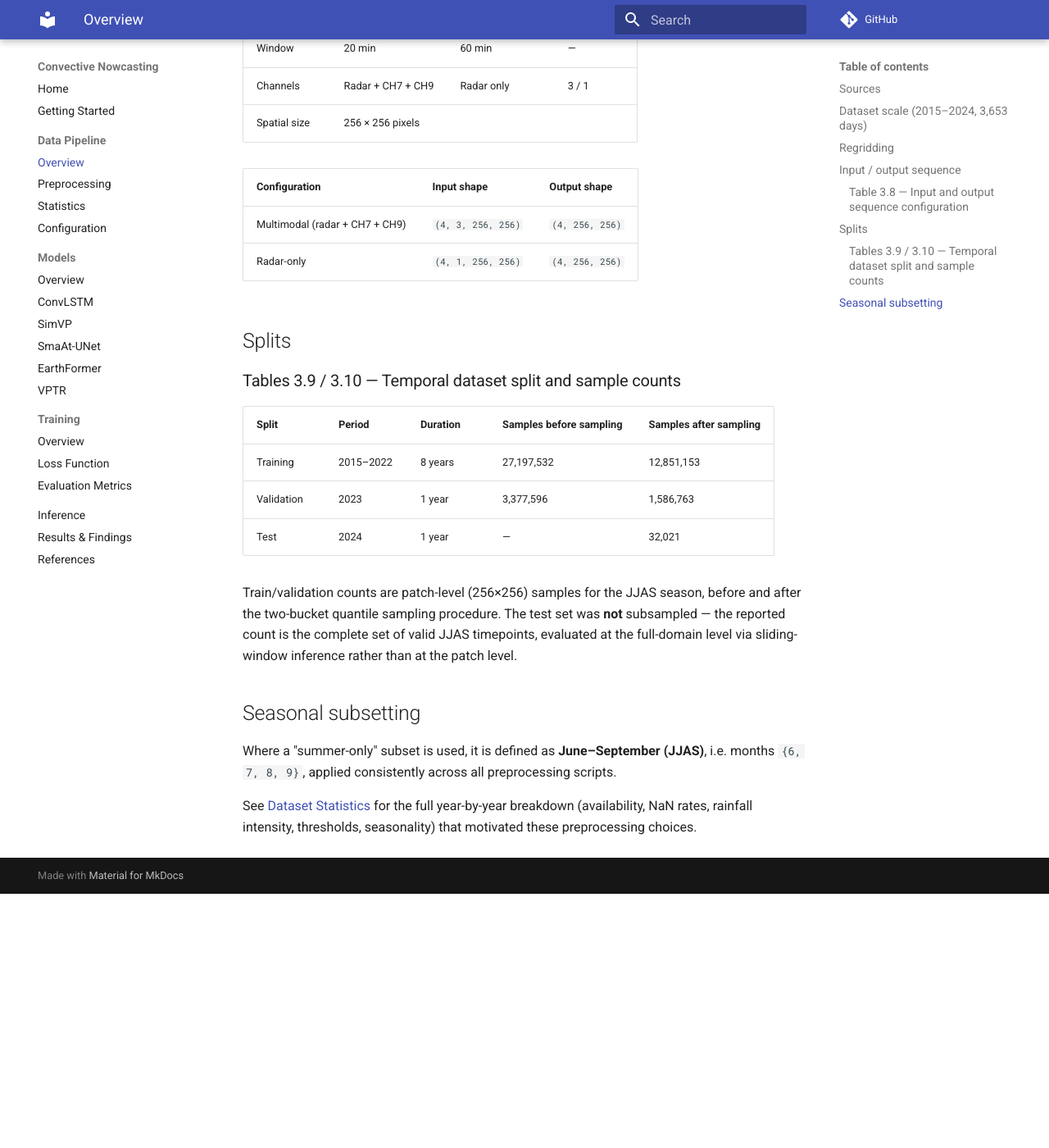
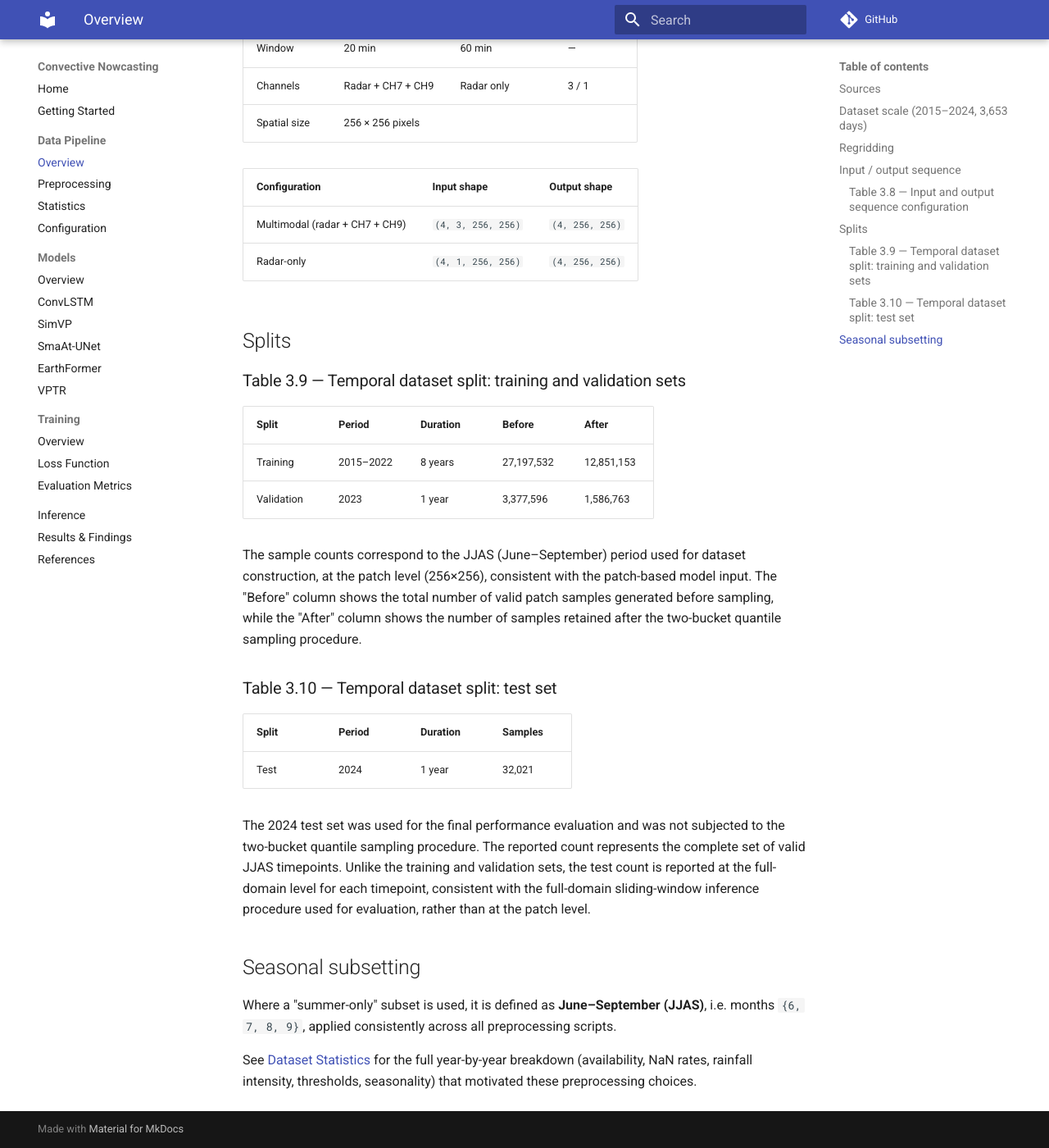
Before and after one commit to atikul-islam-sajib/convective-nowcasting, an MkDocs documentation site: the page built from docs/data/overview.md, in a window 1280 px wide and 1400 px high, scrolled down 1455 px. Shown: the whole window at 82% size. Built offline with MkDocs 1.6.1 and Material for MkDocs 9.7.7, drawn with Linux system fonts in a browser that asks for light colours; comment, search, counter and statistics services are not loaded; before the commit the page ends 2545 px from its top, so only the background shows below that.

Commit message:
mkdocs is updated

```diff
--- a/docs/data/overview.md
+++ b/docs/data/overview.md
@@ -59,19 +59,33 @@ minutes. **Spatial size**: resized to 256 × 256 for training.
 
 ## Splits
 
-### Tables 3.9 / 3.10 — Temporal dataset split and sample counts
+### Table 3.9 — Temporal dataset split: training and validation sets
 
-| Split | Period | Duration | Samples before sampling | Samples after sampling |
+| Split | Period | Duration | Before | After |
 |---|---|---|---|---|
 | Training | 2015–2022 | 8 years | 27,197,532 | 12,851,153 |
 | Validation | 2023 | 1 year | 3,377,596 | 1,586,763 |
-| Test | 2024 | 1 year | — | 32,021 |
 
-Train/validation counts are patch-level (256×256) samples for the JJAS
-season, before and after the two-bucket quantile sampling procedure. The
-test set was **not** subsampled — the reported count is the complete set
-of valid JJAS timepoints, evaluated at the full-domain level via
-sliding-window inference rather than at the patch level.
+The sample counts correspond to the JJAS (June–September) period used for
+dataset construction, at the patch level (256×256), consistent with the
+patch-based model input. The "Before" column shows the total number of
+valid patch samples generated before sampling, while the "After" column
+shows the number of samples retained after the two-bucket quantile
+sampling procedure.
+
+### Table 3.10 — Temporal dataset split: test set
+
+| Split | Period | Duration | Samples |
+|---|---|---|---|
+| Test | 2024 | 1 year | 32,021 |
+
+The 2024 test set was used for the final performance evaluation and was
+not subjected to the two-bucket quantile sampling procedure. The reported
+count represents the complete set of valid JJAS timepoints. Unlike the
+training and validation sets, the test count is reported at the
+full-domain level for each timepoint, consistent with the full-domain
+sliding-window inference procedure used for evaluation, rather than at
+the patch level.
 
 ## Seasonal subsetting
 
```
Also changed, not shown: site/data/overview/index.html, site/search/search_index.json.
